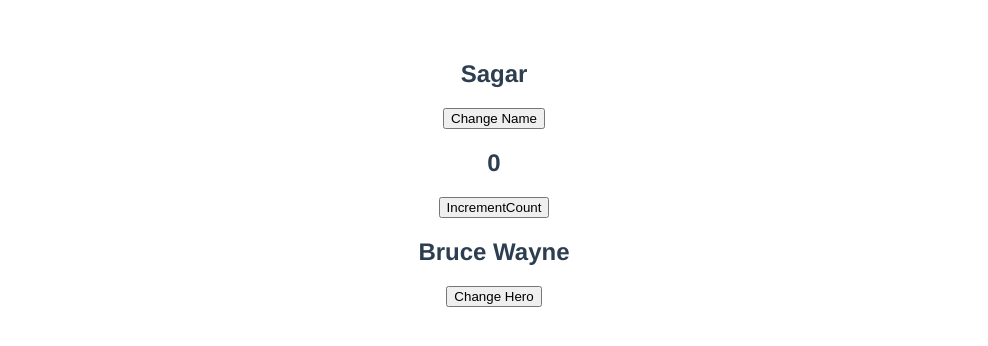
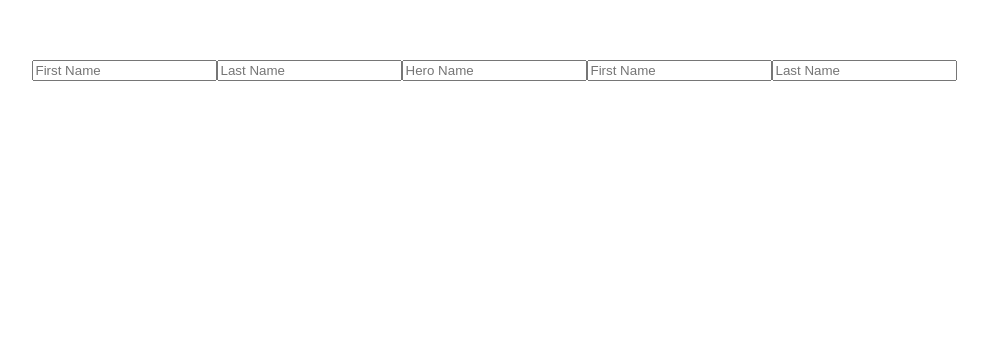
Before and after one commit to imsagarchopra/vuejs3demo, a Vue app: page / in a window 1280 px wide. Shown: the top 346 px of the page, without its empty margins (146-1134 px from the left). Built offline with nearby package versions, Linux system fonts and the light colour scheme.

Commit message:
v-model directive with composition api

```diff
--- a/src/App.vue
+++ b/src/App.vue
@@ -52,7 +52,9 @@
   <!-- <TemplateRef/> -->
 
   <!-- <DataComponent/> -->
-  <MethodsComponent/>
+  <!-- <MethodsComponent/> -->
+
+  <VModel/>
 
 </template>
 
@@ -72,7 +74,9 @@
 
 // import TemplateRef from './components/TemplateRef.vue';
 //import DataComponent from './components/DataComponent.vue';
-import MethodsComponent from './components/MethodsComponent.vue'
+//import MethodsComponent from './components/MethodsComponent.vue'
+
+import VModel from './components/VModel.vue';
 
 export default {
   name: 'App',
@@ -93,7 +97,9 @@ export default {
     //TemplateRef
 
     //DataComponent
-    MethodsComponent
+    //MethodsComponent
+
+    VModel
 
 },
   data(){
--- /dev/null
+++ b/src/components/VModel.vue
@@ -0,0 +1,41 @@
+<template>
+    <div>
+        <!-- Options API -->
+        <input type="text" placeholder="First Name" v-model="fName"/>
+        <input type="text" placeholder="Last Name" v-model="lName"/>
+
+         <!-- Composition API -->
+         <input type="text" placeholder="Hero Name" v-model="heroName"/>
+         <input type="text" placeholder="First Name" v-model="firstName"/>
+        <input type="text" placeholder="Last Name" v-model="lastName"/>
+    </div>
+</template>
+
+<script>
+    import { ref, reactive, toRefs} from 'vue'
+    export default {
+        name:'VModel',
+        setup(){
+            const heroName = ref('')
+            const state = reactive({
+                firstName: '',
+                lastName: ''
+            })
+
+            return {
+                heroName,
+                ...toRefs(state)
+            }
+        },
+        data(){
+            return{
+                fName: '',
+                lName: ''
+            }
+        }
+    }
+</script>
+
+<style scoped>
+
+</style>
```
